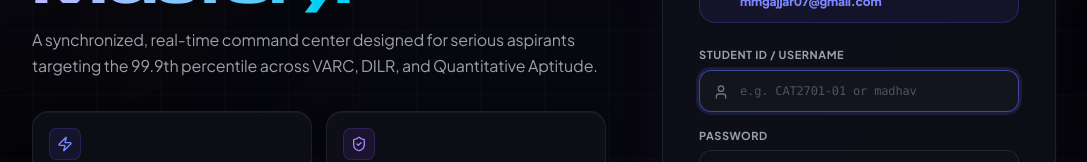
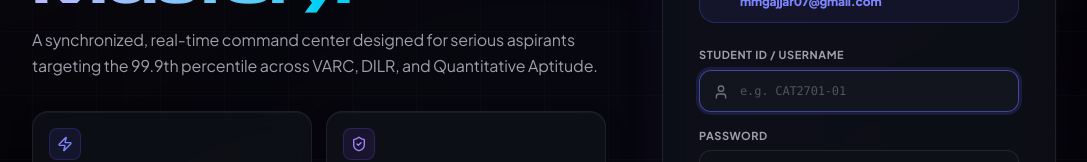
Before and after one commit to madhavv07/catprep, a React (Vite) app: page / in a window 1280 px wide. Shown: the part 289-451 px from the top of the page, without its empty margins (96-1183 px from the left). Built offline with nearby package versions, Linux system fonts and the light colour scheme; no server answers; the database is empty; a web font is replaced by a local one.

Commit message:
fix(ui): remove 'or madhav' hint from sign-in username input placeholder

```diff
--- a/src/App.tsx
+++ b/src/App.tsx
@@ -263,7 +263,7 @@ const MainApp: React.FC = () => {
                         autoComplete="username"
                         value={loginUsername}
                         onChange={(e) => setLoginUsername(e.target.value)}
-                        placeholder="e.g. CAT2701-01 or madhav"
+                        placeholder="e.g. CAT2701-01"
                         className="w-full pl-10 pr-4 py-3 text-xs glass-input rounded-xl text-white placeholder:text-zinc-600 font-mono transition-all"
                         autoFocus
                         required
```
